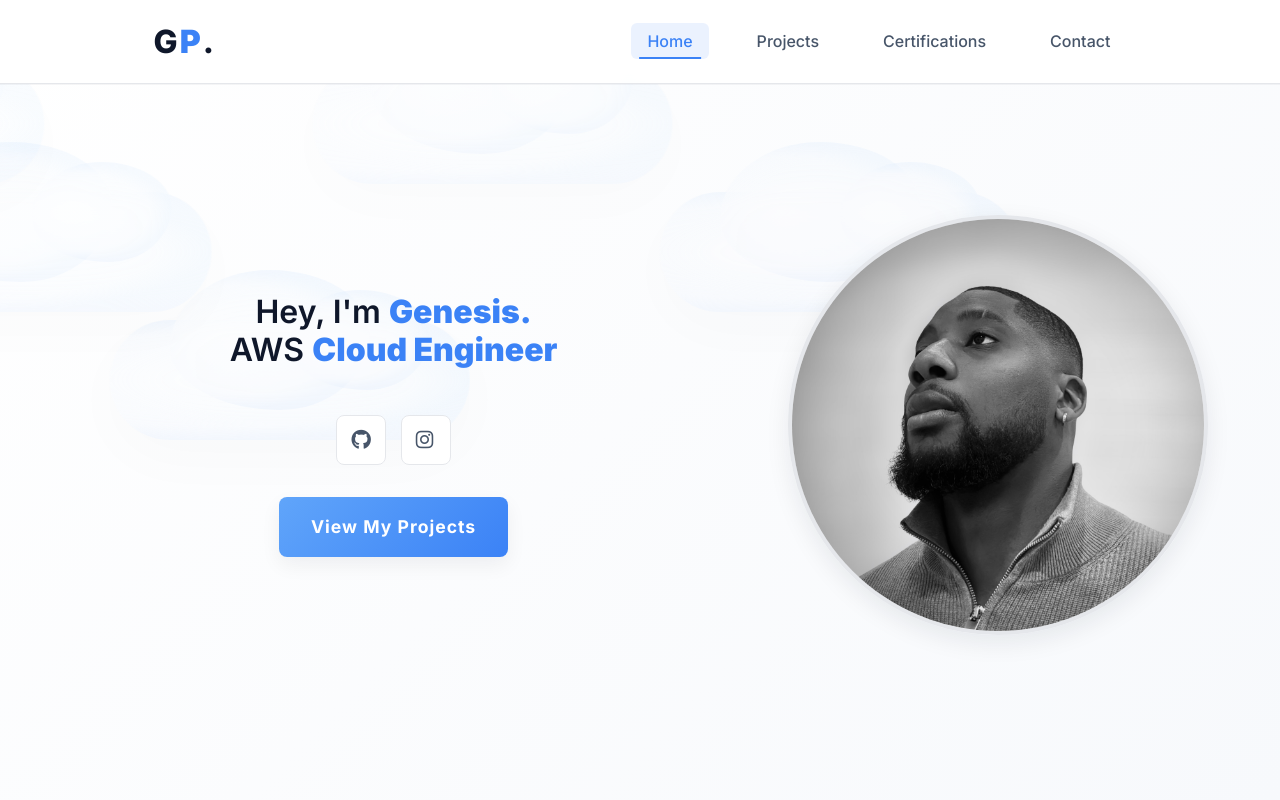
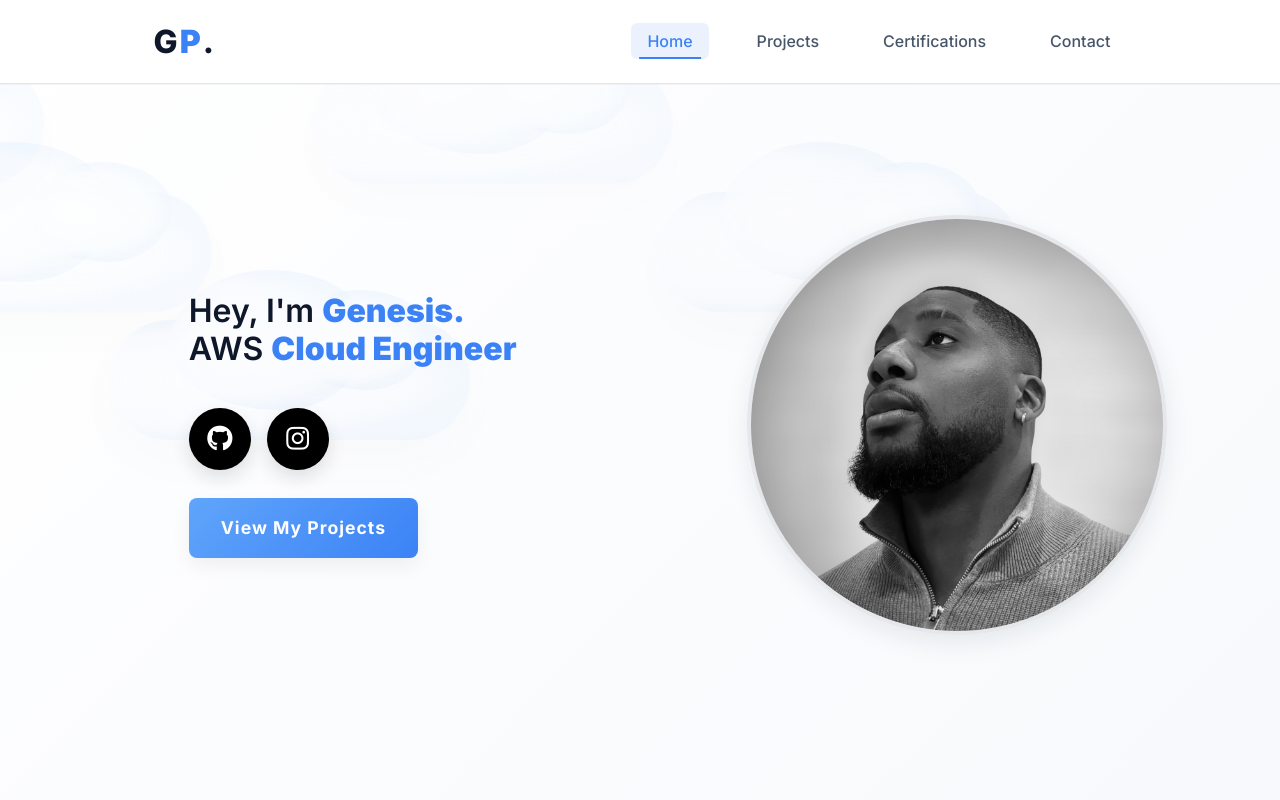
Before and after one commit to GxnBytes/genesisphillips.nl, a plain HTML site: page index.html in a window 1280 px wide. Shown: the top 800 px of the page. Drawn offline with nearby package versions, Linux system fonts and the light colour scheme.

Commit message:
Save local changes before pulling

```diff
--- a/index.html
+++ b/index.html
@@ -60,12 +60,13 @@
             <div class="home-text">
                 <h3>Hey, I'm <span>Genesis.<br></span>AWS <span>Cloud Engineer</span></h3>
                 <div class="hero-socials">
-                    <a href="https://github.com/GxnBytes" target="_blank" rel="noopener noreferrer" aria-label="GitHub">
+                    <a href="https://www.github.com/GxnBytes" target="_blank" rel="noopener noreferrer" aria-label="GitHub" data-brand="github">
                         <i class="fa-brands fa-github"></i>
                     </a>
-                    <a href="https://www.instagram.com/genbytes" target="_blank" rel="noopener noreferrer" aria-label="Instagram">
+                    <a href="https://www.instagram.com/gxnesisphillips" target="_blank" rel="noopener noreferrer" aria-label="Instagram" data-brand="instagram">
                         <i class="fa-brands fa-instagram"></i>
                     </a>
+
                 </div>
                 <div class="button">
                     <a href="#portfolio" class="btn">View My Projects</a>
--- a/styles.css
+++ b/styles.css
@@ -1794,6 +1794,44 @@ section.home {
 /* Ensure hero text area centers its inner content on desktop */
 .home-text { display: flex; flex-direction: column; align-items: center; }
 
+/* Center hero stack (heading, socials, CTA) */
+.home-content { display: grid; grid-template-columns: 1fr; justify-items: center; row-gap: 0.75rem; }
+.home-text { order: 1; align-items: center; text-align: center; }
+.hero-socials { order: 2; display: flex; gap: 1rem; margin: 10px 0 8px; justify-content: center; flex-wrap: wrap; }
+.home .button { order: 3; }
+
+/* Reference-style social buttons: black circles with brand icons */
+.hero-socials a {
+  width: 62px; height: 62px;
+  border-radius: 9999px;
+  display: inline-flex; align-items: center; justify-content: center;
+  background: #000000; border: none;
+  box-shadow: 0 8px 18px rgba(15,23,42,0.12);
+  transition: transform .18s ease, filter .18s ease, box-shadow .18s ease;
+}
+.hero-socials a i { font-size: 26px; line-height: 1; }
+/* White or brand-tinted icons on black */
+.hero-socials a[data-brand="youtube"] i { color: #ffffff; }
+.hero-socials a[data-brand="instagram"] i { color: #ffffff; }
+.hero-socials a[data-brand="twitter"] i { color: #ffffff; }
+.hero-socials a[data-brand="linkedin"] i { color: #ffffff; }
+
+/* Force GitHub icon to white */
+.hero-socials a[data-brand="github"] i { color: #ffffff !important; }
+
+/* Hover: subtle lift/brightness; keep black circle */
+.hero-socials a:hover { transform: scale(1.06); filter: brightness(1.05); box-shadow: 0 12px 28px rgba(15,23,42,0.18); }
+
+/* Responsive sizing */
+@media (max-width: 960px) {
+  .hero-socials a { width: 58px; height: 58px; }
+  .hero-socials a i { font-size: 24px; }
+}
+@media (max-width: 640px) {
+  .hero-socials a { width: 54px; height: 54px; }
+  .hero-socials a i { font-size: 22px; }
+}
+
 @media (max-width: 960px) {
   /* Mobile-first vertical layout order */
   .home-content { display: grid; grid-template-columns: 1fr; gap: 1.25rem; }
@@ -1861,3 +1899,53 @@ section.home {
 @media (max-width: 840px) {
   .section-header { margin-bottom: 2.2rem; }
 }
+
+/* Desktop: place profile image to the RIGHT of hero text */
+@media (min-width: 961px) {
+  .home-content { grid-template-columns: 1fr 0.9fr; column-gap: 3rem; }
+  .home-text { order: 1; align-items: flex-start; text-align: left; }
+  .hero-socials { justify-content: flex-start; }
+  .home .button { justify-content: flex-start; }
+  .home-image { order: 2; justify-content: flex-start; }
+}
+
+/* Pulsing neon-blue ring around profile picture (use theme accent) */
+.profile-pic-hero {
+  position: relative;
+  z-index: 1;
+  border: 6px solid var(--accent-color);
+  box-shadow: 0 0 30px rgba(59,130,246,0.55), 0 8px 24px rgba(15, 23, 42, 0.10);
+  animation: heroFloat 5.5s ease-in-out infinite;
+}
+.profile-pic-hero::after {
+  content: '';
+  position: absolute;
+  inset: -12px; /* ring thickness */
+  border-radius: 50%;
+  background: radial-gradient(closest-side, rgba(59,130,246,0.50), rgba(59,130,246,0.18) 60%, rgba(59,130,246,0.0) 72%);
+  filter: blur(6px);
+  z-index: -1;
+  animation: ringPulse 4.8s ease-in-out infinite;
+}
+@keyframes ringPulse {
+  0%, 100% { opacity: 0.55; transform: scale(1); }
+  50% { opacity: 0.35; transform: scale(1.04); }
+}
+/* On hover: add gentle sway while continuing float */
+@keyframes hoverSway { 0%,100% { transform: translateX(0) rotate(0deg); } 50% { transform: translateX(4px) rotate(0.4deg); } }
+.profile-pic-hero:hover { animation: heroFloat 5.5s ease-in-out infinite, hoverSway 2.4s ease-in-out infinite; }
+
+/* Desktop placement: image on the right aligned with text */
+@media (min-width: 961px) {
+  .home-content { grid-template-columns: 1fr 0.9fr; column-gap: 3rem; align-items: center; }
+  .home-text { order: 1; align-items: flex-start; text-align: left; }
+  .hero-socials { justify-content: flex-start; }
+  .home .button { justify-content: flex-start; }
+  .home-image { order: 2; display: flex; justify-content: flex-start; align-items: center; }
+}
+
+/* Prevent fixed header overlap on small screens */
+@media (max-width: 840px) {
+  header { min-height: 72px; padding-top: 12px; padding-bottom: 12px; }
+  body { padding-top: 72px; }
+}
```
